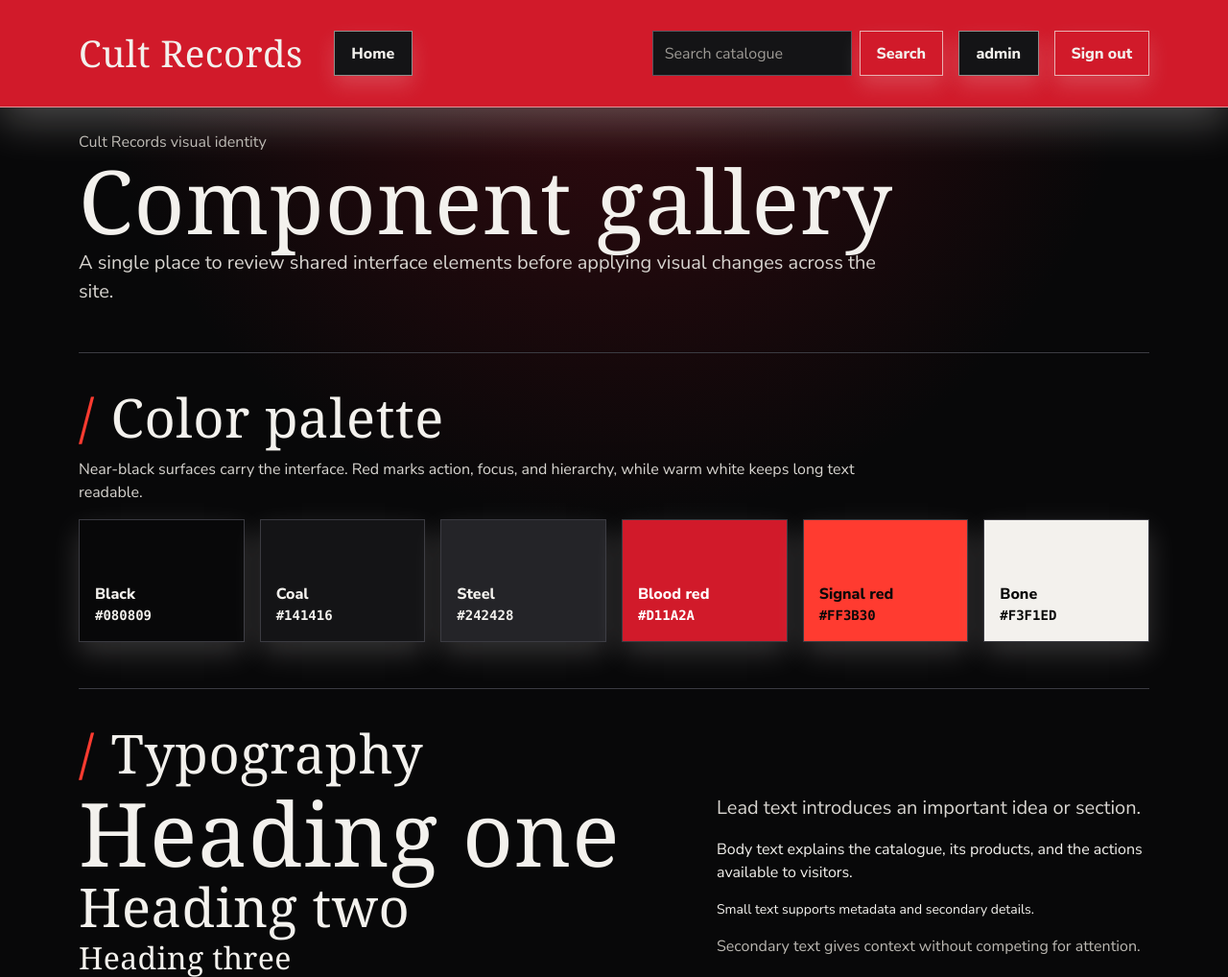
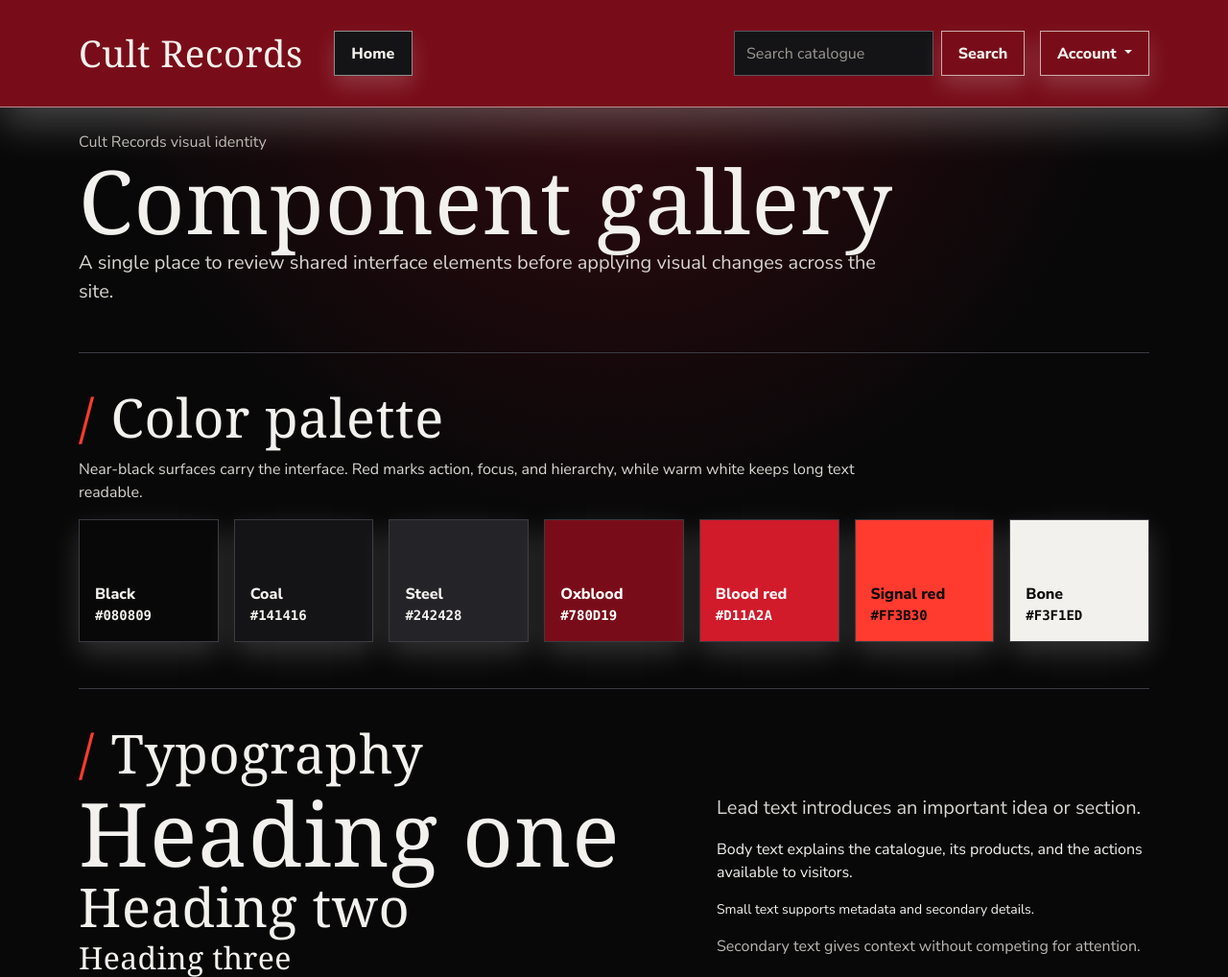
Before and after one commit to chriskalos/cult-records, a Django app: page /visuals/ in a window 1280 px wide. Shown: the top 1018 px of the page at 96% size. Run offline with Django 5.2, Linux system fonts and the light colour scheme; a user stored in the database is signed in; data comes from the database, SQL or seed files in the repository; some web fonts are replaced.

Commit message:
Add darker header and account menu prototype

```diff
--- a/home/templates/home/includes/header.html
+++ b/home/templates/home/includes/header.html
@@ -34,10 +34,36 @@
                     <button type="submit" class="btn btn-outline-primary">Search</button>
                 </form>
 
-                {% if request.user.is_authenticated %}
-                    <a href="{% url 'accounts:dashboard' %}" class="nav-link me-lg-3">
-                        {{ request.user.username }}
-                    </a>
+                {% if visual_identity_preview %}
+                    <div class="dropdown account-menu">
+                        <button
+                            id="account-menu-button"
+                            class="btn btn-outline-primary dropdown-toggle"
+                            type="button"
+                            data-bs-toggle="dropdown"
+                            aria-expanded="false"
+                        >
+                            Account
+                        </button>
+                        <ul class="dropdown-menu dropdown-menu-end" aria-labelledby="account-menu-button">
+                            {% if request.user.is_authenticated %}
+                                <li><span class="dropdown-item-text text-body-secondary">{{ request.user.username }}</span></li>
+                                <li><a href="{% url 'accounts:dashboard' %}" class="dropdown-item">Dashboard</a></li>
+                                <li><hr class="dropdown-divider"></li>
+                                <li>
+                                    <form action="{% url 'accounts:logout' %}" method="post">
+                                        {% csrf_token %}
+                                        <button type="submit" class="dropdown-item">Sign out</button>
+                                    </form>
+                                </li>
+                            {% else %}
+                                <li><a href="{% url 'accounts:login' %}" class="dropdown-item">Sign in</a></li>
+                                <li><a href="{% url 'accounts:register' %}" class="dropdown-item">Register</a></li>
+                            {% endif %}
+                        </ul>
+                    </div>
+                {% elif request.user.is_authenticated %}
+                    <a href="{% url 'accounts:dashboard' %}" class="nav-link me-lg-3">{{ request.user.username }}</a>
                     <form action="{% url 'accounts:logout' %}" method="post" class="mt-2 mt-lg-0">
                         {% csrf_token %}
                         <button type="submit" class="btn btn-outline-secondary">Sign out</button>
--- a/visuals/static/visuals/css/gallery.css
+++ b/visuals/static/visuals/css/gallery.css
@@ -105,7 +105,7 @@ header .navbar {
     --bs-navbar-hover-color: #ffffff;
     --bs-navbar-brand-color: var(--cult-bone);
     --bs-navbar-brand-hover-color: var(--cult-red-bright);
-    background: var(--cult-red) !important;
+    background: var(--cult-red-dark) !important;
     border-bottom: 1px solid rgba(243, 241, 237, 0.55);
     box-shadow: 0 1rem 2.75rem var(--cult-shadow-strong);
     min-height: 7rem;
@@ -152,6 +152,9 @@ header .btn-outline-secondary {
     --bs-btn-hover-bg: var(--cult-coal);
     --bs-btn-hover-border-color: var(--cult-bone);
     --bs-btn-hover-color: var(--cult-bone);
+    --bs-btn-active-bg: var(--cult-steel);
+    --bs-btn-active-border-color: var(--cult-bone);
+    --bs-btn-active-color: var(--cult-bone);
 }
 
 header .navbar-toggler {
@@ -161,6 +164,39 @@ header .navbar-toggler {
 
 header .navbar-toggler-icon {
     filter: invert(1);
+}
+
+header .account-menu > .btn {
+    min-width: 7rem;
+}
+
+header .dropdown-menu {
+    --bs-dropdown-bg: var(--cult-coal);
+    --bs-dropdown-border-color: rgba(243, 241, 237, 0.55);
+    --bs-dropdown-border-radius: 0;
+    background: var(--cult-coal);
+    border-color: rgba(243, 241, 237, 0.55);
+    border-radius: 0;
+    box-shadow: 0 0.75rem 1.75rem var(--cult-shadow);
+    margin-top: 0.75rem !important;
+    min-width: 12rem;
+}
+
+header .dropdown-item,
+header .dropdown-item-text {
+    color: var(--cult-bone);
+    font-weight: 700;
+    padding: 0.65rem 0.85rem;
+}
+
+header .dropdown-item:hover,
+header .dropdown-item:focus-visible {
+    background: var(--cult-steel);
+    color: #ffffff;
+}
+
+header .dropdown-divider {
+    border-color: var(--cult-border);
 }
 
 header form[role="search"] .form-control {
@@ -425,6 +461,11 @@ a:focus-visible {
     background: var(--cult-steel);
 }
 
+.palette-swatch-oxblood {
+    background: var(--cult-red-dark);
+    color: #ffffff;
+}
+
 .palette-swatch-blood {
     background: var(--cult-red);
     color: #ffffff;
@@ -454,13 +495,13 @@ body > footer.bg-body-tertiary {
 
 @media (min-width: 768px) {
     .palette-grid {
-        grid-template-columns: repeat(3, minmax(0, 1fr));
+        grid-template-columns: repeat(4, minmax(0, 1fr));
     }
 }
 
 @media (min-width: 992px) {
     .palette-grid {
-        grid-template-columns: repeat(6, minmax(0, 1fr));
+        grid-template-columns: repeat(7, minmax(0, 1fr));
     }
 }
 
@@ -476,6 +517,15 @@ body > footer.bg-body-tertiary {
 
     header .navbar-nav {
         gap: 0.75rem;
+    }
+
+    header .account-menu {
+        align-self: flex-start;
+    }
+
+    header .dropdown-menu {
+        position: static !important;
+        transform: none !important;
     }
 
     header form[role="search"] {
--- a/visuals/templates/visuals/component_gallery.html
+++ b/visuals/templates/visuals/component_gallery.html
@@ -34,6 +34,10 @@
             <div class="palette-swatch palette-swatch-steel">
                 <span>Steel</span>
                 <code>#242428</code>
+            </div>
+            <div class="palette-swatch palette-swatch-oxblood">
+                <span>Oxblood</span>
+                <code>#780D19</code>
             </div>
             <div class="palette-swatch palette-swatch-blood">
                 <span>Blood red</span>
--- a/visuals/tests.py
+++ b/visuals/tests.py
@@ -28,6 +28,9 @@ class ComponentGalleryTests(TestCase):
         self.assertTemplateUsed(response, "home/includes/product_card.html")
         self.assertContains(response, "Visual Test Record")
         self.assertContains(response, "visuals/css/gallery.css")
+        self.assertContains(response, "Account")
+        self.assertContains(response, 'data-bs-toggle="dropdown"')
+        self.assertContains(response, "#780D19")
         self.assertContains(
             response,
             "Bringing you the best of music at the best price... If you&#x27;re willing to pay it.",
--- a/visuals/views.py
+++ b/visuals/views.py
@@ -8,5 +8,6 @@ def component_gallery(request):
     context = {
         "product": product,
         "footer_motto": "Bringing you the best of music at the best price... If you're willing to pay it.",
+        "visual_identity_preview": True,
     }
     return render(request, "visuals/component_gallery.html", context)
```
